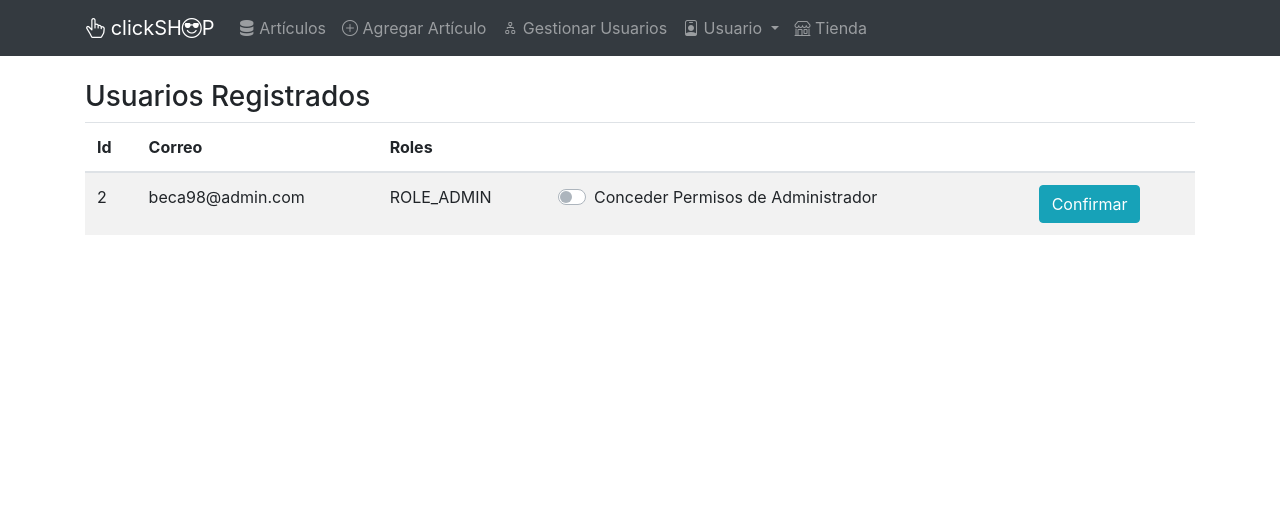
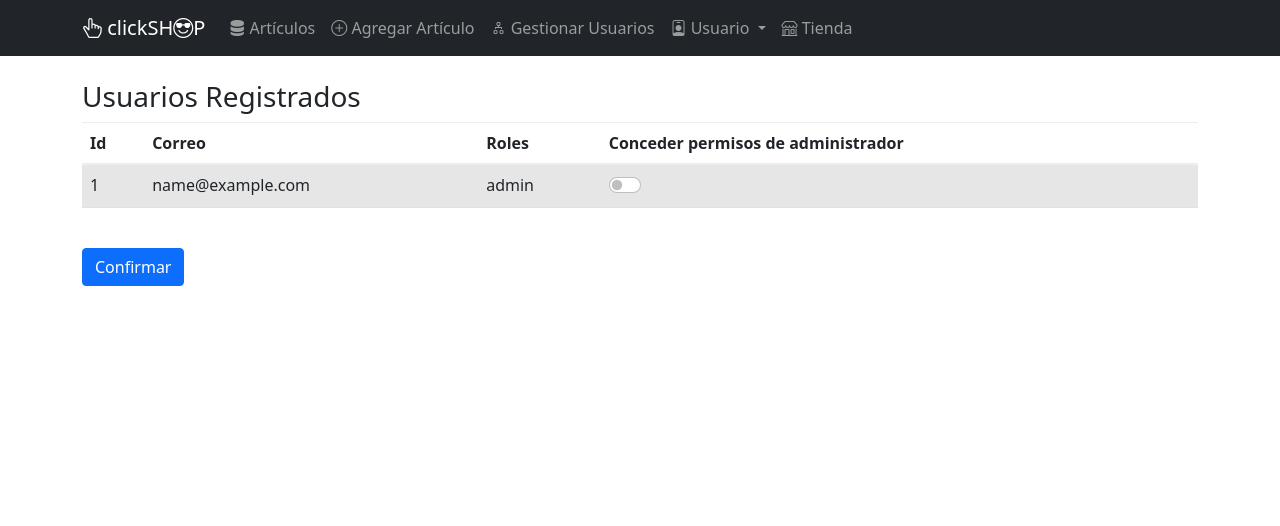
Before and after one commit to juanbep/Carrito-de-Compras-con-PHP_Symfony-5, a Symfony app: template templates/user_management/index.html.twig in a window 1280 px wide. Shown: the top 526 px of the page. Run offline with Twig, Linux system fonts and the light colour scheme; the template is opened without the code that fills it: most values are stand-ins (such as "Sample title", 1, 10 or a date in 2020); some libraries are stand-ins or nearby versions.

Commit message:
funcionalidad para gestionar usuarios

```diff
--- a/src/Controller/ArticleController.php
+++ b/src/Controller/ArticleController.php
@@ -47,7 +47,7 @@ public function new(Request $request){
     ->add('cantidad', NumberType::class, array('invalid_message'=> 'Valor inválido','attr' =>array('class' => 'form-control')))
     ->add('descripcion', TextareaType::class, array('required' =>true,'attr' =>array('class' =>'form-control')))
     ->add('imagen', UrlType::class, array('required' =>false,'attr' =>array('class' =>'form-control', 'placeholder' => 'Url ...')))
-    ->add('save', SubmitType::class, array('label' =>'Create','attr' =>array('class'=>'btn btn-primary mt-3')))
+    ->add('save', SubmitType::class, array('label' =>'Agregar','attr' =>array('class'=>'btn btn-primary mt-3')))
     ->getForm();
 
     $form->handleRequest($request);
--- a/src/Controller/UserManagementController.php
+++ b/src/Controller/UserManagementController.php
@@ -2,6 +2,7 @@
 
 namespace App\Controller;
 
+use App\Entity\User;
 use Symfony\Bundle\FrameworkBundle\Controller\AbstractController;
 use Symfony\Component\HttpFoundation\Response;
 use Symfony\Component\Routing\Annotation\Route;
@@ -13,9 +14,8 @@ class UserManagementController extends AbstractController
      */
     public function index(): Response
     {
+        $users = $this->getDoctrine()->getRepository(User::class)->findAll();
 
-        return $this->render('user_management/index.html.twig', [
-            'controller_name' => 'UserManagementController',
-        ]);
+        return $this->render('user_management/index.html.twig', array('users' => $users));
     }
 }
--- a/templates/articles/index.html.twig
+++ b/templates/articles/index.html.twig
@@ -22,7 +22,7 @@
                 <a href="{{ path('article_show', {'id' : article.id}) }} " class="btn btn-dark">Ver</a>
             </td>
             <td>
-                <a href="{{ path('update_article', {'id' : article.id}) }}" class="btn btn-info">Actualizar</a>
+                <a href="{{ path('update_article', {'id' : article.id}) }}" class="btn btn-primary">Actualizar</a>
             </td>
             <td>
                 <a href="{{ path('delete_article', {'id' : article.id})  }}" class="btn btn-danger">Eliminar</a>
--- a/templates/base.html.twig
+++ b/templates/base.html.twig
@@ -9,15 +9,14 @@
     <title>{% block title %}Symfony 4 {% endblock %}</title>
     <!-- Bootstrap core CSS -->
     <!-- Bootstrap core CSS -->
-    <link rel="stylesheet"
-          href="https://maxcdn.bootstrapcdn.com/bootstrap/4.0.0-beta.3/css/bootstrap.min.css"
-          integrity="sha384-Zug+QiDoJOrZ5t4lssLdxGhVrurbmBWopoEl+M6BdEfwnCJZtKxi1KgxUyJq13dy"
-          crossorigin="anonymous">
-    <link rel="stylesheet" href="https://cdn.jsdelivr.net/npm/bootstrap@4.6.1/dist/css/bootstrap.min.css">
+    <link rel="stylesheet" href="https://maxcdn.bootstrapcdn.com/bootstrap/4.0.0-beta.3/css/bootstrap.min.css" integrity="sha384-Zug+QiDoJOrZ5t4lssLdxGhVrurbmBWopoEl+M6BdEfwnCJZtKxi1KgxUyJq13dy" crossorigin="anonymous">
+    <link href="https://cdn.jsdelivr.net/npm/bootstrap@5.1.3/dist/css/bootstrap.min.css" rel="stylesheet">
     <link rel="stylesheet" href="https://cdn.jsdelivr.net/npm/bootstrap-icons@1.8.1/font/bootstrap-icons.css">
     <script src="https://code.jquery.com/jquery-3.2.1.slim.min.js" integrity="sha384-KJ3o2DKtIkvYIK3UENzmM7KCkRr/rE9/Qpg6aAZGJwFDMVNA/GpGFF93hXpG5KkN" crossorigin="anonymous"></script>
     <script src="https://cdnjs.cloudflare.com/ajax/libs/popper.js/1.12.9/umd/popper.min.js" integrity="sha384-ApNbgh9B+Y1QKtv3Rn7W3mgPxhU9K/ScQsAP7hUibX39j7fakFPskvXusvfa0b4Q" crossorigin="anonymous"></script>
     <script src="https://maxcdn.bootstrapcdn.com/bootstrap/4.0.0/js/bootstrap.min.js" integrity="sha384-JZR6Spejh4U02d8jOt6vLEHfe/JQGiRRSQQxSfFWpi1MquVdAyjUar5+76PVCmYl" crossorigin="anonymous"></script>
+    <script src="https://cdn.jsdelivr.net/npm/bootstrap@5.1.3/dist/js/bootstrap.bundle.min.js"></script>
+
     {% block stylesheets %}
          <link rel="stylesheet" href="\CRUD_Symfony4\Archivos\css\footer_pie_de_pagina.css">
     {% endblock %}
--- a/templates/user_management/index.html.twig
+++ b/templates/user_management/index.html.twig
@@ -12,28 +12,33 @@
             <th >Id</th>
             <th >Correo</th>
             <th >Roles</th>
-            <th></th>
-            <th colspan="3"></th>
+            <th>Conceder permisos de administrador</th>
         </tr>
       </thead>
       <tbody>
+        {%  for user in users %}
           <tr>
-            <td>2</td>
-            <td>beca98@admin.com</td>
-            <td>ROLE_ADMIN</td>
+            <td>{{ user.id }}</td>
+            <td>{{ user.email }}</td>
             <td>
-                <div class="custom-control custom-switch">
-                    <input type="checkbox" class="custom-control-input" id="switch1">
-                    <label class="custom-control-label" for="switch1">Conceder Permisos de Administrador</label>
+                {% for rol in user.roles %}
+                    {{rol}}
+                {% endfor %}
+            </td>
+            <td>
+                <div class="form-check form-switch">
+                    <input class="form-check-input" type="checkbox" id="mySwitch" name="darkmode" value="yes">
+                    <label class="form-check-label" for="mySwitch"></label>
                 </div>
             </td>
-            <td>
-                <a href="#" class="btn btn-info">Confirmar</a>
-            </td>
-
           </tr>
+        {% endfor %}
       </tbody>
     </table>
+    <br>
+    <div>
+        <a href="#" class="btn btn-primary">Confirmar</a>
+    </div>
 
 
 {% endblock %}
```
